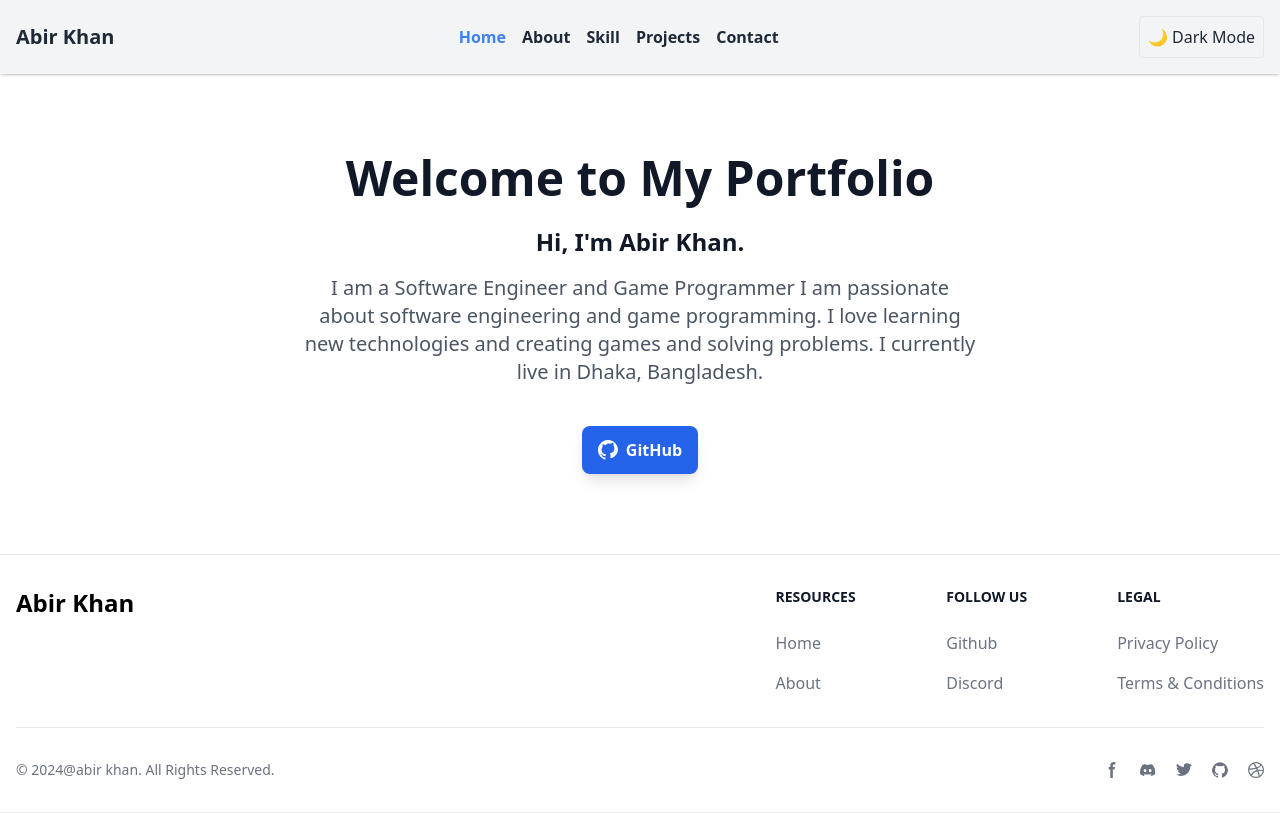
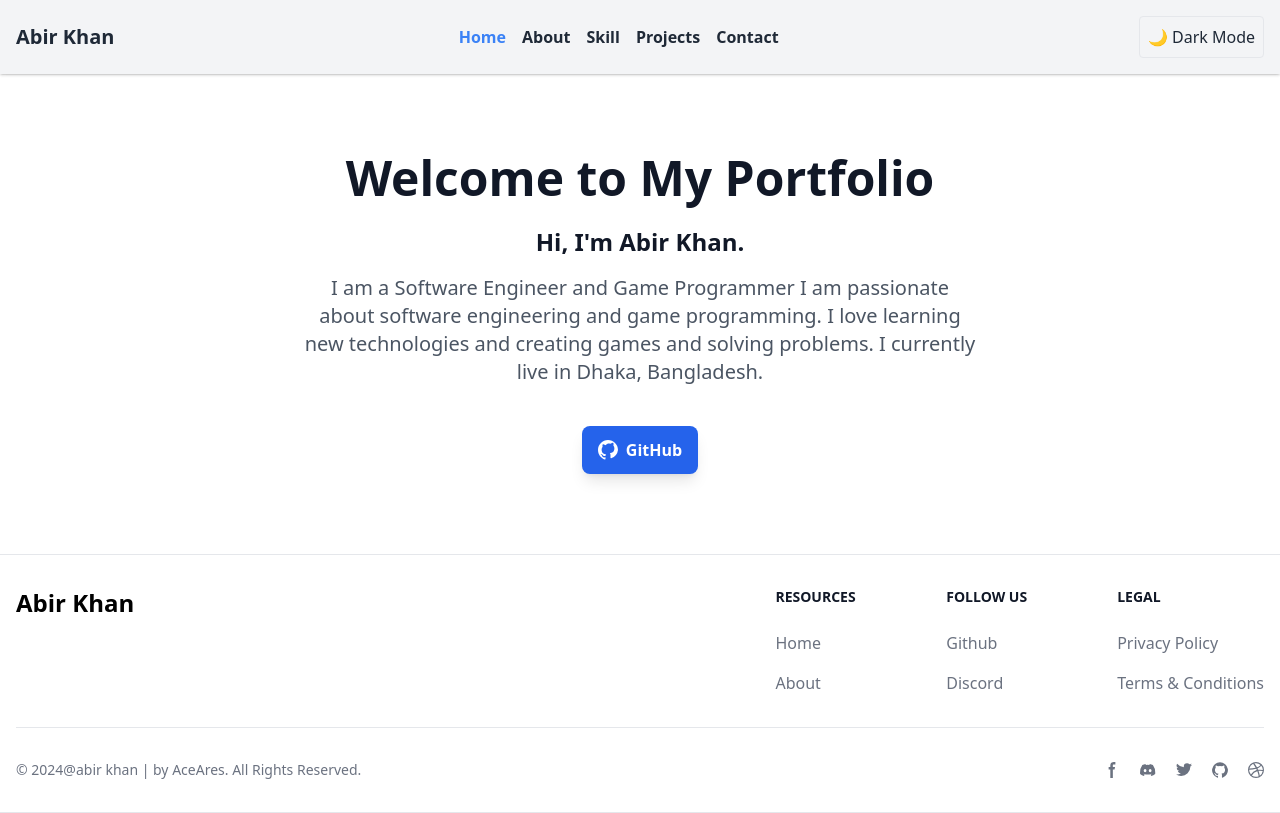
Before and after one commit to abirhasankhan/abirhasankhan.github.io, a React (Vite) app: page / in a window 1280 px wide. Built offline with nearby package versions, Linux system fonts and the light colour scheme.

Commit message:
Update Footer.jsx

```diff
--- a/src/components/Footer.jsx
+++ b/src/components/Footer.jsx
@@ -87,7 +87,7 @@ const Footer = () => {
 					<span className="text-sm text-gray-500 dark:text-gray-400 sm:text-center">
 						© 2024
 						<a href="" className="hover:underline">
-							@abir khan
+							@abir khan | by AceAres
 						</a>
 						. All Rights Reserved.
 					</span>
```
